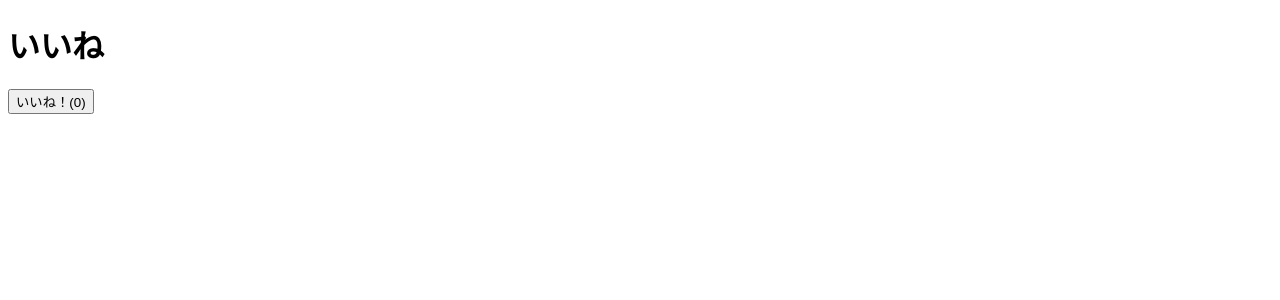
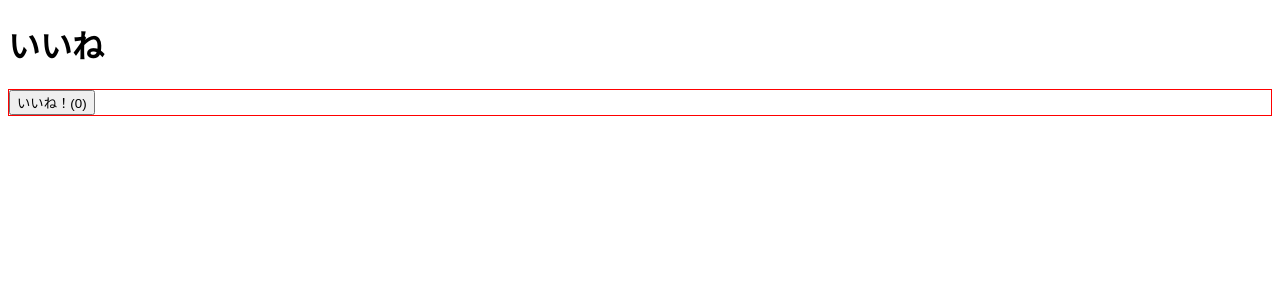
Before and after one commit to 5ma/udemy-vuex, a Vue app: page / in a window 1280 px wide. Shown: the top 300 px of the page. Built offline with nearby package versions, Linux system fonts and the light colour scheme.

Commit message:
✨ コンポーネントごとにカプセル化したcssの仕組みについて理解する

```diff
--- a/src/components/LikeNumber.vue
+++ b/src/components/LikeNumber.vue
@@ -18,3 +18,9 @@ export default {
   }
 }
 </script>
+
+<style scoped>
+  div {
+    border: 1px solid red;
+  }
+</style>
```
